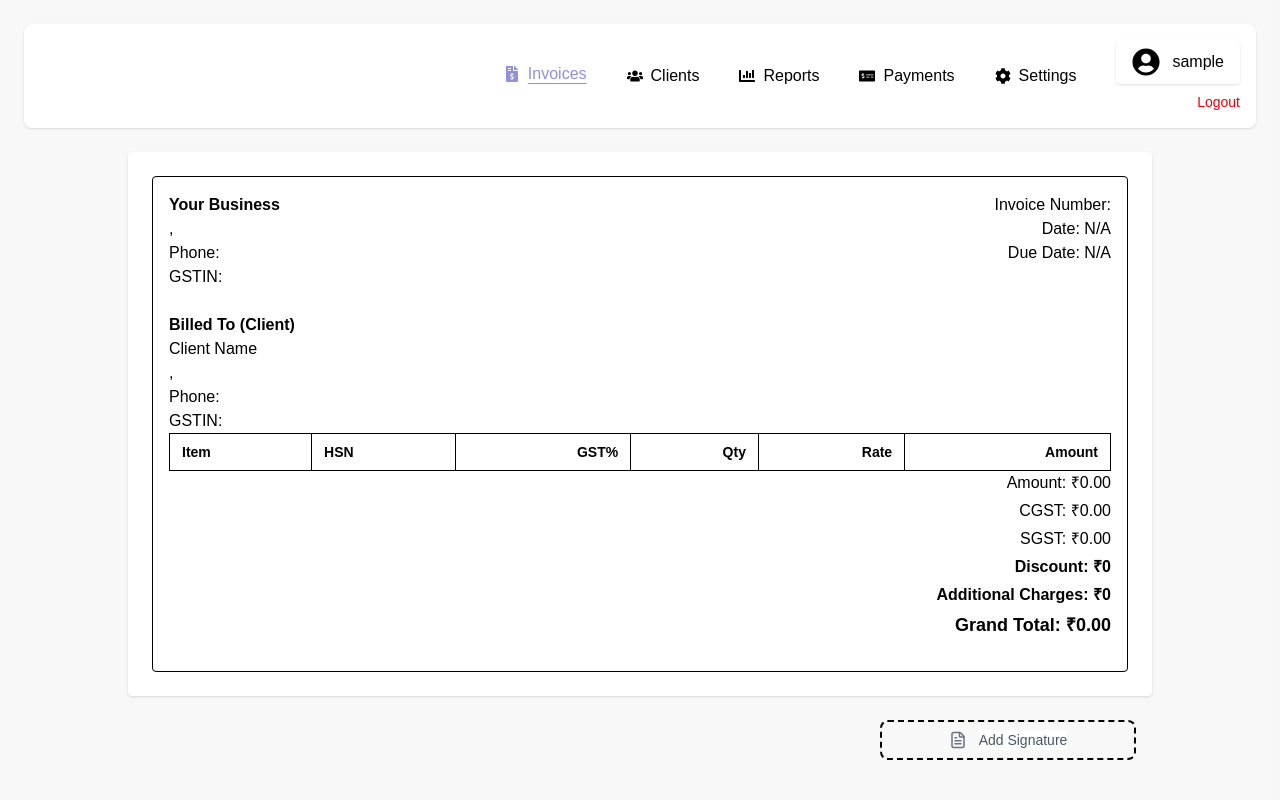
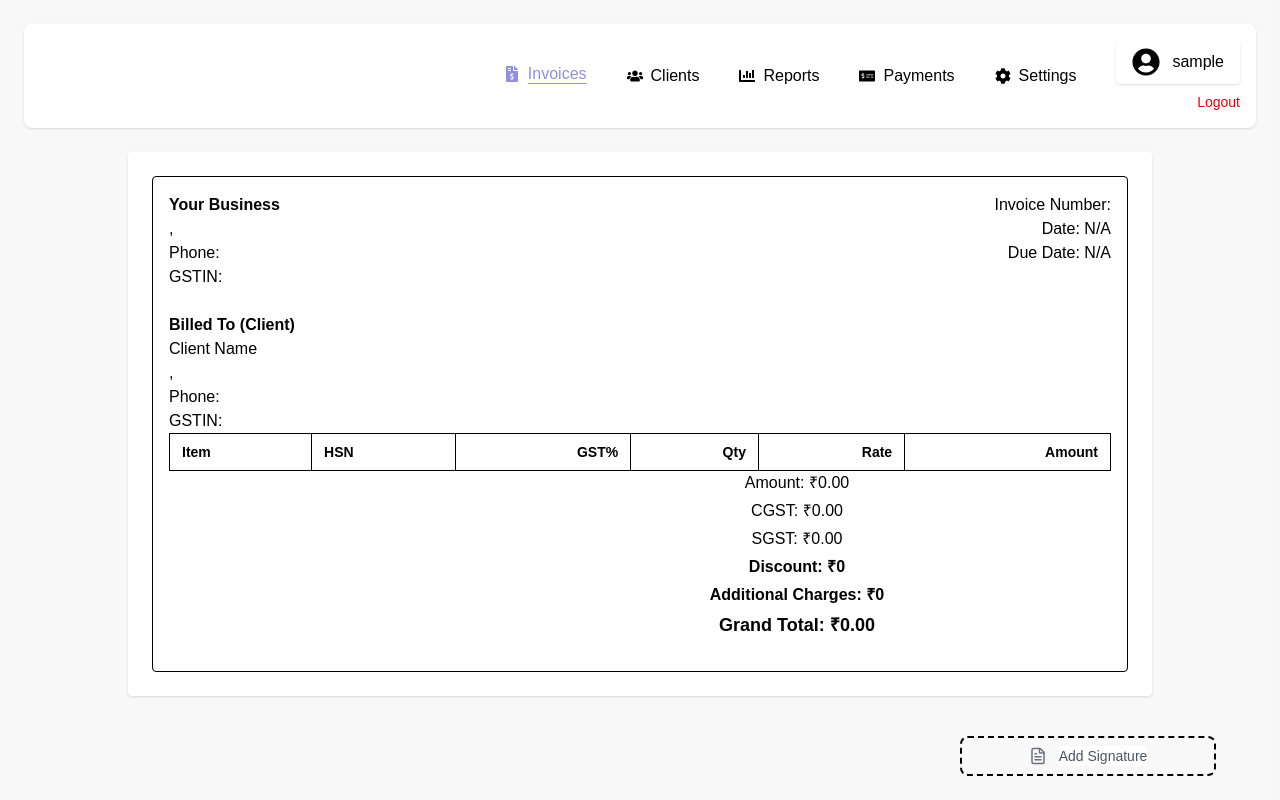
Before and after one commit to Srimathi0910/Invoice-generator, a Next.js app: page /preview in a window 1280 px wide. Shown: the top 800 px of the page. Built offline with nearby package versions, Linux system fonts and the light colour scheme; sample sign-in values are in the browser's storage; a web font is replaced by a local one.

Commit message:
Add all new files for deployment

```diff
--- a/app/preview/InvoicePreview.tsx
+++ b/app/preview/InvoicePreview.tsx
@@ -811,8 +811,8 @@ const InvoicePreview = () => {
           )}
 
           {/* Totals */}
-          <div className="flex justify-end text-right mb-4">
-            <div className="w-1/3 space-y-1">
+          <div className="flex justify-end text-right mb-4 sm:text-center">
+            <div className="sm:w-2/3 space-y-1">
               <p>Amount: ₹{totals.amount.toFixed(2)}</p>
               <p>CGST: ₹{totals.cgst.toFixed(2)}</p>
               <p>SGST: ₹{totals.sgst.toFixed(2)}</p>
@@ -831,22 +831,16 @@ const InvoicePreview = () => {
         </div>
       </motion.div>
 
-      <motion.div variants={itemVariant} className="px-30 py-6">
+      <motion.div variants={itemVariant} className="p-10">
         <div className="flex flex-col items-center md:items-end mb-4 w-full md:w-64 md:ml-auto">
 
           <label
-            className="
-        flex items-center justify-center
-        gap-3 px-4
-        border-2 border-dashed
-        rounded-lg cursor-pointer
-        hover:bg-gray-50
-        w-full h-10
-        text-center
-      "
+            className="flex items-center justify-center gap-3 px-4 border-2 border-dashed rounded-lg cursor-pointer hover:bg-gray-50 w-full h-10"
           >
+
+
             <FileText size={18} className="text-gray-500" />
-            <span className="bg-white text-sm text-gray-600">
+            <span className="bg-white  text-sm text-gray-600 text-center">
               Add Signature
             </span>
 
```
Lines whose indentation alone changed are shown as unchanged.
